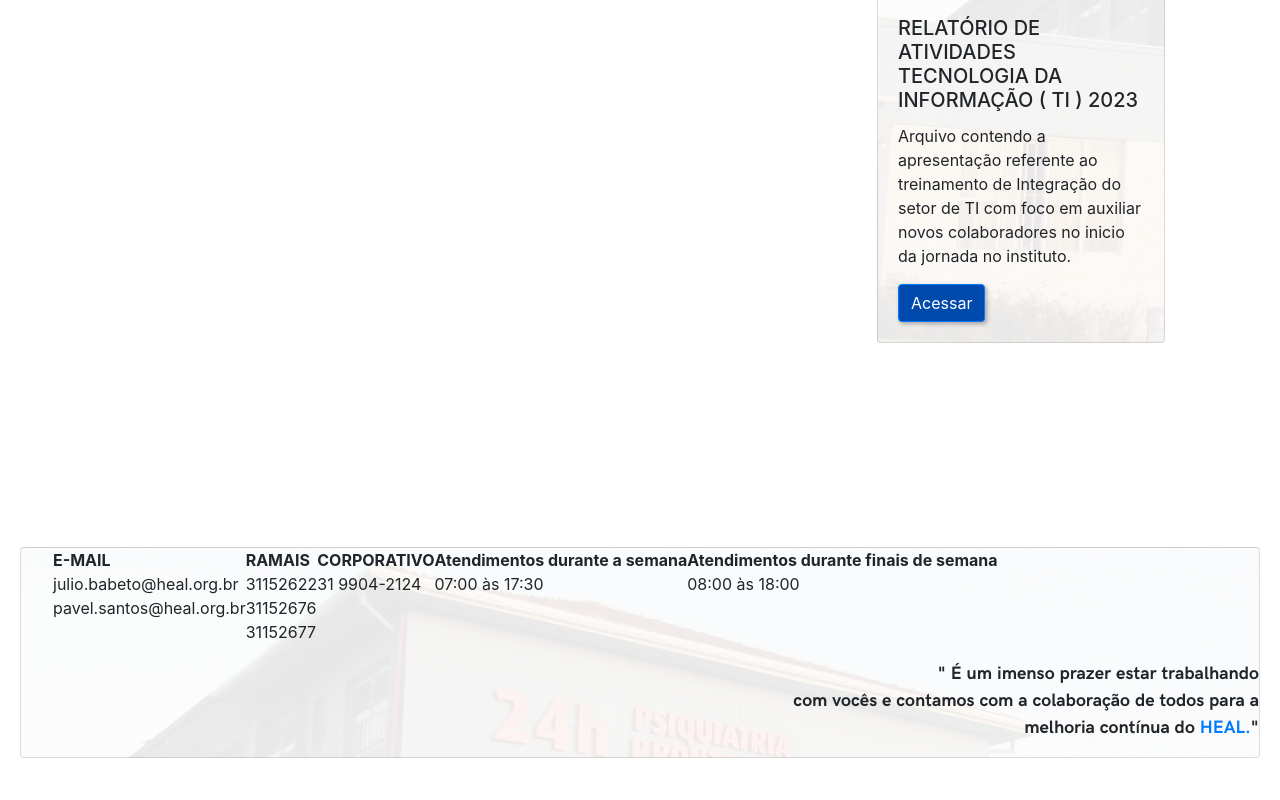
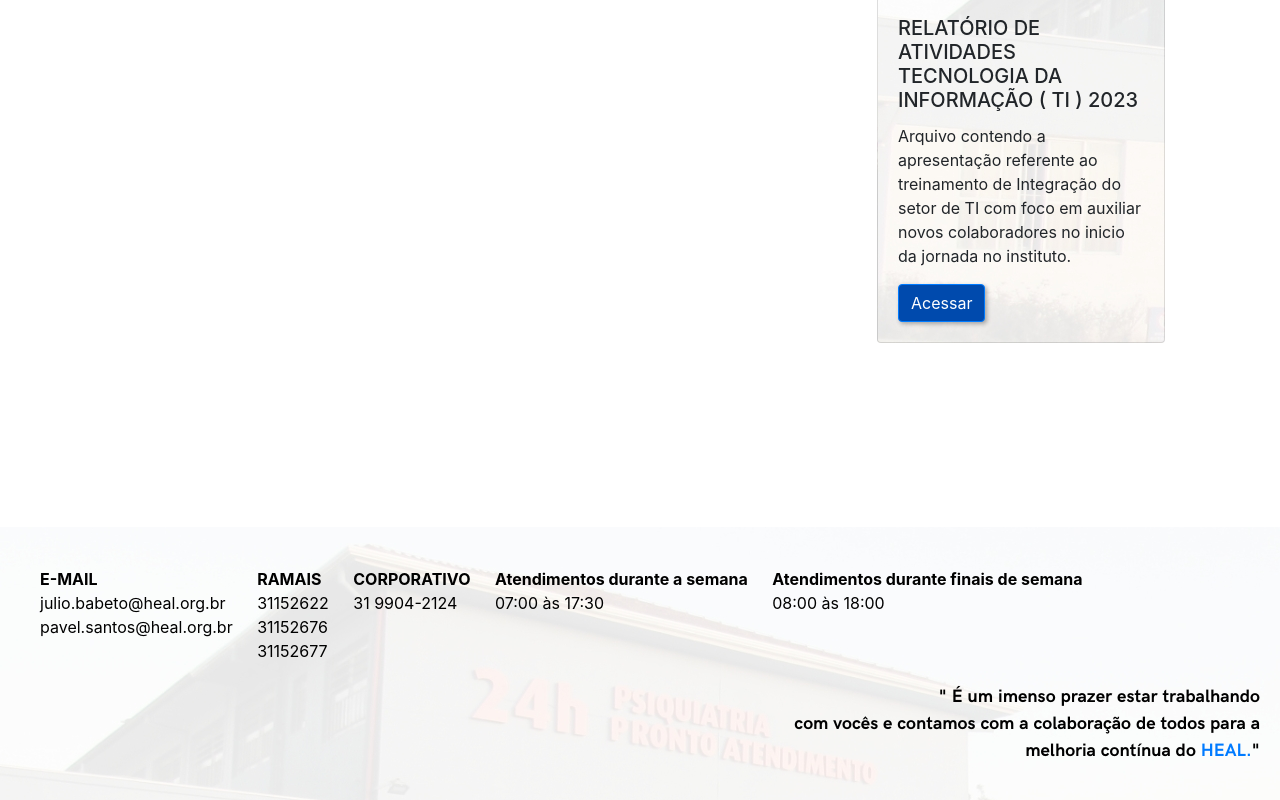
Before and after one commit to SulfurickHook/Dashboard-TI-Heal, a plain HTML site: page index.html in a window 1280 px wide. Shown: the part 2361-3161 px from the top of the page. Before the commit the page ends 3139 px from the top, so only its background shows below. Drawn offline with nearby package versions, Linux system fonts and the light colour scheme.

Commit message:
Add files via upload

```diff
--- a/index.html
+++ b/index.html
@@ -160,19 +160,19 @@
     padding: 0;
     margin: 0;
 }">
-            <div class="card">
-                <ul style="display: flex; flex-direction: row; align-items: flex-start;" class="footerlist">
+            <div class="rodape">
+                <ul>
                     <li>
                         <strong>E-MAIL</strong><br>
                         julio.babeto@heal.org.br<br>
                         pavel.santos@heal.org.br
-                    </li><br> <br>
+                    </li>
                     <li>
                         <strong>RAMAIS</strong><br>
                         31152622<br>
                         31152676<br>
                         31152677
-                    </li><br>
+                    </li>
                     <li>
                         <strong>CORPORATIVO</strong><br>
                         31 9904-2124
@@ -186,6 +186,7 @@
                         08:00 às 18:00
                     </li>
                 </ul>
+            </div>
                 <p class="right-text">
                     " É um imenso prazer estar trabalhando<br> com vocês e contamos com a colaboração de todos para
                     a<br>
--- a/style.css
+++ b/style.css
@@ -36,12 +36,36 @@ footer {
     padding: 20px;
     text-align: left;
     margin: 0 auto;
+    background-image: url(img/footer.jpg);
 
+}
+.conteudo {
+    /* Estilos para o conteúdo da página */
+    padding: 20px;
+}
+
+.rodape {
+    color: #000000;
+    padding: 20px;
+    text-align: left;
+}
+
+.rodape ul {
+    list-style-type: none;
+    padding: 0;
+    margin: 0;
+}
+
+.rodape li {
+    display: inline-block;
+    margin-right: 20px;
+    vertical-align: top;
 }
 
 
 
 .right-text {
+    color: #000000;
     font-family: 'hk-grotesk-bold', sans-serif;;
     text-align: right;
     font-size: large;
```
